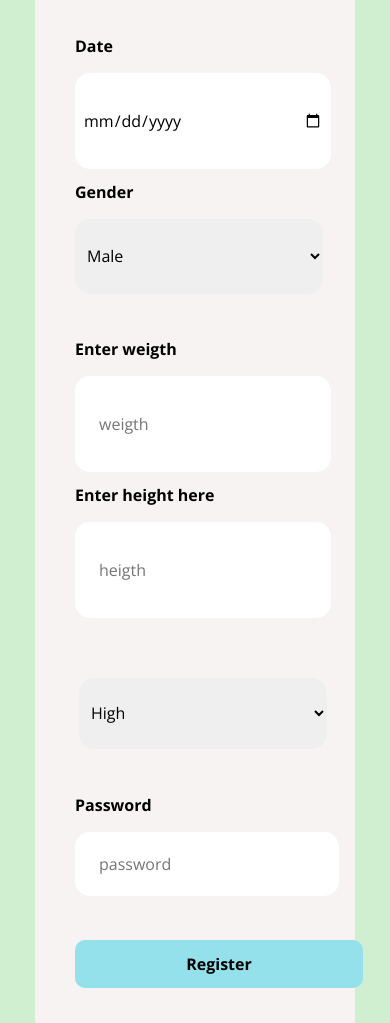
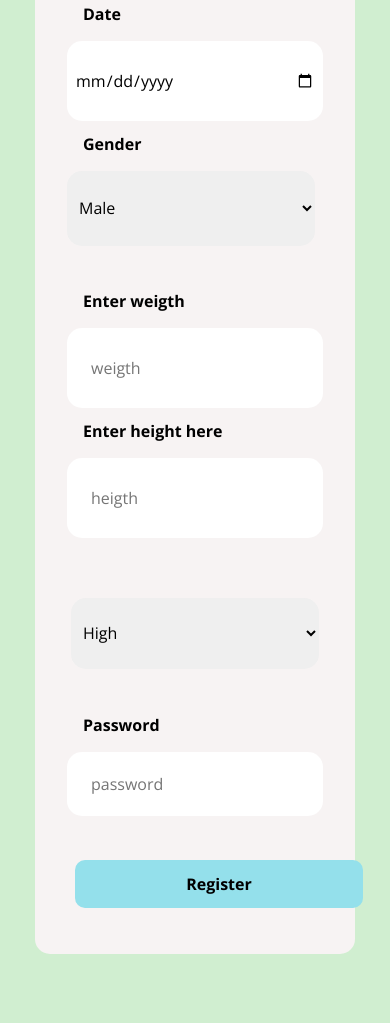
Before and after one commit to wisdomoladipupo/AltSchool-CSS-assignment-four, a plain HTML site: page index.html in a window 390 px wide. Shown: the part 636-1659 px from the top of the page. Drawn offline with nearby package versions, Linux system fonts and the light colour scheme.

Commit message:
third-commit

```diff
--- a/index.css
+++ b/index.css
@@ -169,12 +169,13 @@ form button {
   form input,
   form select {
     width: 15em;
-    height: 5em;
+    height: 4em;
     border-radius: 15px;
     border: none;
     padding: 0.5em;
     font-size: 1em;
     margin-top: 1em;
+    margin-left: -1em;
   }
   #gender {
     width: 15.5em;
@@ -204,10 +205,12 @@ form button {
   .activity_level select {
     width: 15.5rem;
     height: 4.4em;
+    margin-left: -1em
   }
   .password input {
-    width: 15.5rem;
+    width: 15rem;
     height: 3em;
+    margin-left: -1em
   }
 }
 
```
